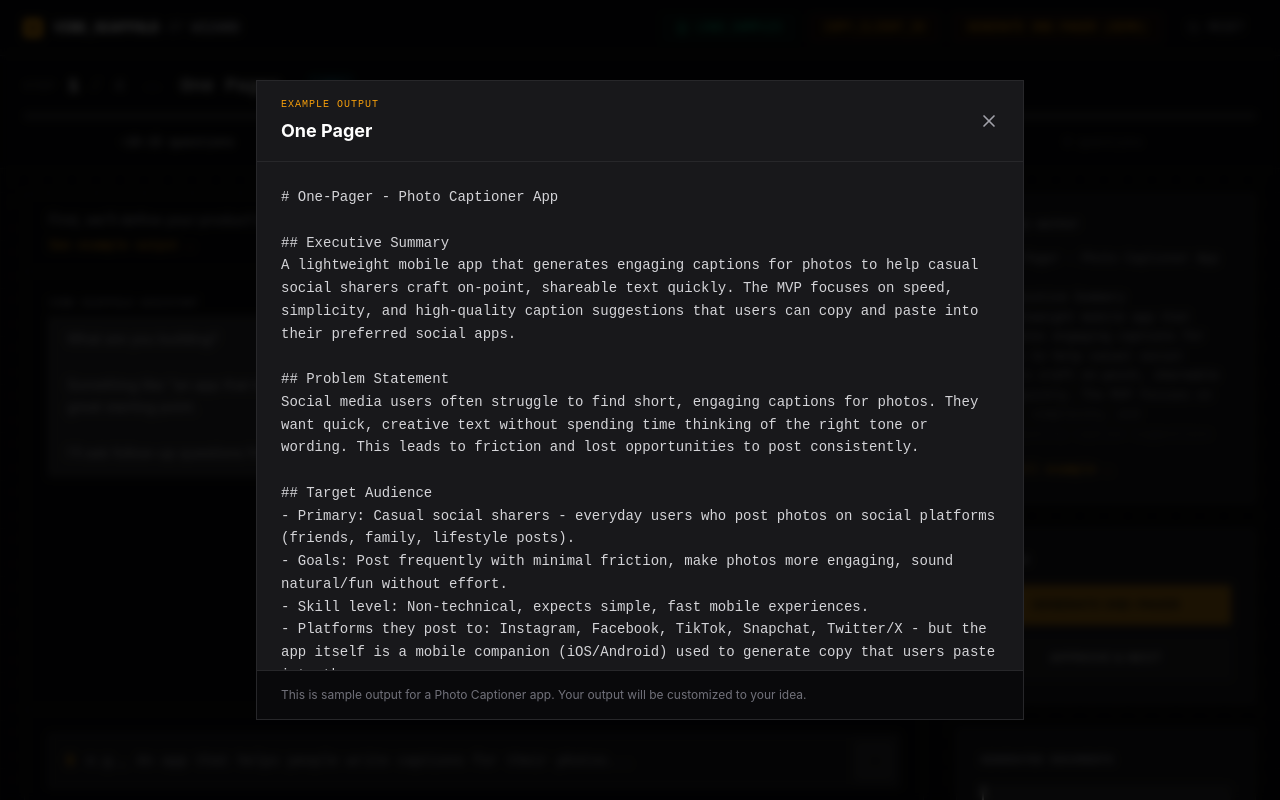
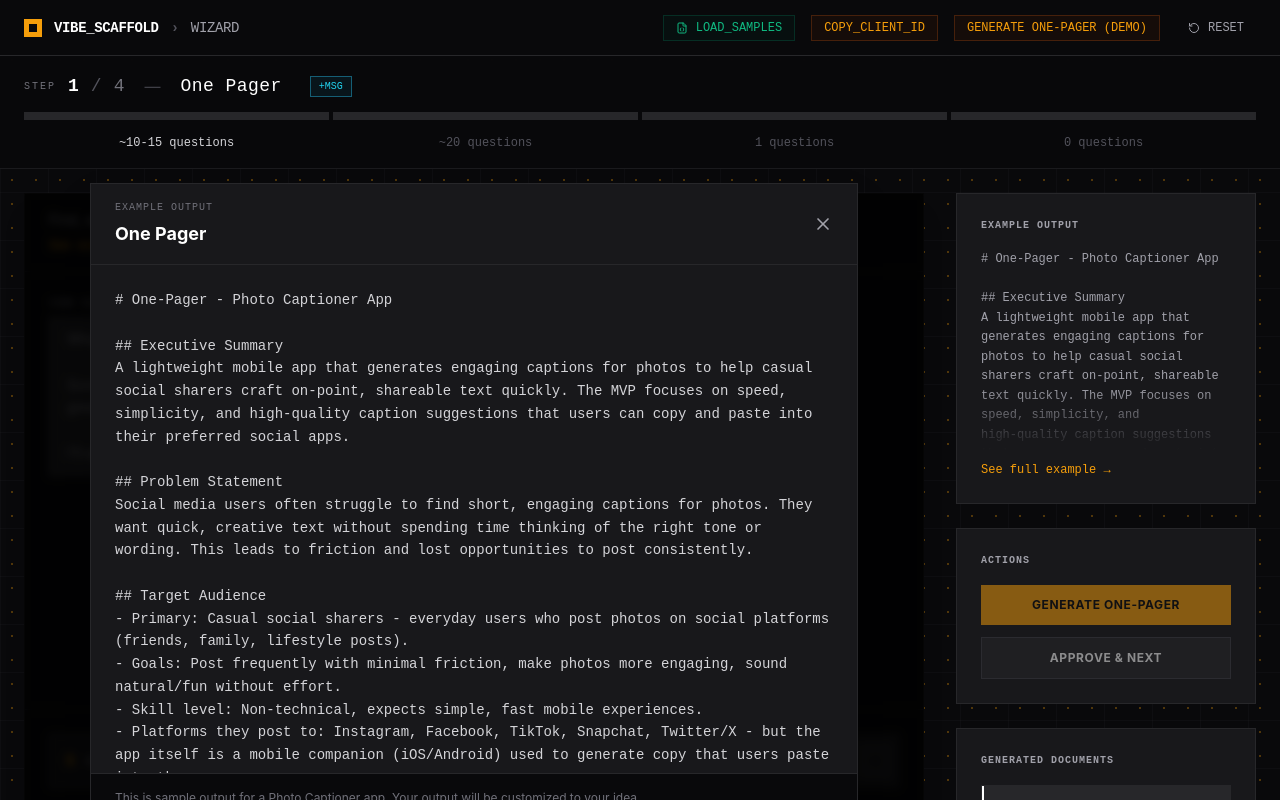
Before and after one commit to benjaminshoemaker/vibecode_spec_generator, a Next.js app: page /wizard in a window 1280 px wide. Both pictures are taken after a click on the button "See example output →". Shown: the top 800 px of the page. Built offline with nearby package versions, Linux system fonts and the light colour scheme; no server answers; the database is empty.

Commit message:
visual tweaks

```diff
--- a/app/globals.css
+++ b/app/globals.css
@@ -172,3 +172,77 @@ body {
 .card-hover-accent:hover::after {
   opacity: 1;
 }
+
+/* Entry animations for wizard page */
+@keyframes fadeSlideUp {
+  from {
+    opacity: 0;
+    transform: translateY(8px);
+  }
+  to {
+    opacity: 1;
+    transform: translateY(0);
+  }
+}
+
+@keyframes fadeSlideIn {
+  from {
+    opacity: 0;
+    transform: translateX(-8px);
+  }
+  to {
+    opacity: 1;
+    transform: translateX(0);
+  }
+}
+
+@keyframes modalEnter {
+  from {
+    opacity: 0;
+    transform: scale(0.96) translateY(8px);
+  }
+  to {
+    opacity: 1;
+    transform: scale(1) translateY(0);
+  }
+}
+
+@keyframes backdropEnter {
+  from {
+    opacity: 0;
+  }
+  to {
+    opacity: 1;
+  }
+}
+
+.animate-fadeSlideUp {
+  animation: fadeSlideUp 0.4s ease-out forwards;
+}
+
+.animate-fadeSlideIn {
+  animation: fadeSlideIn 0.4s ease-out forwards;
+}
+
+.animate-modalEnter {
+  animation: modalEnter 0.3s ease-out forwards;
+}
+
+.animate-backdropEnter {
+  animation: backdropEnter 0.2s ease-out forwards;
+}
+
+/* Staggered animation delays */
+.animate-delay-100 { animation-delay: 100ms; opacity: 0; }
+.animate-delay-150 { animation-delay: 150ms; opacity: 0; }
+.animate-delay-200 { animation-delay: 200ms; opacity: 0; }
+.animate-delay-250 { animation-delay: 250ms; opacity: 0; }
+.animate-delay-300 { animation-delay: 300ms; opacity: 0; }
+.animate-delay-350 { animation-delay: 350ms; opacity: 0; }
+.animate-delay-400 { animation-delay: 400ms; opacity: 0; }
+
+/* Slide animation for loading bar */
+@keyframes slide {
+  0% { transform: translateX(-100%); }
+  100% { transform: translateX(200%); }
+}
--- a/app/wizard/components/ChatInterface.tsx
+++ b/app/wizard/components/ChatInterface.tsx
@@ -329,7 +329,7 @@ export default function ChatInterface({
 
       {/* Input Area */}
       <div className="p-6 bg-zinc-950 border-t border-zinc-800">
-        <form onSubmit={handleSubmit} className="relative flex gap-3 bg-zinc-900 border border-zinc-700 pl-4 pr-1 py-1 focus-within:border-accent focus-within:shadow-[0_0_0_3px_rgba(245,158,11,0.15)] transition-all min-h-[48px]">
+        <form onSubmit={handleSubmit} className="relative flex gap-3 bg-zinc-900 border border-zinc-700 pl-4 pr-1 py-1 focus-within:border-zinc-500 focus-within:shadow-[0_0_0_3px_rgba(255,255,255,0.08)] transition-all duration-200 min-h-[48px]">
           <div className="flex items-center">
             <span className="text-accent font-mono text-sm select-none">$</span>
           </div>
@@ -356,7 +356,7 @@ export default function ChatInterface({
             <button
               type="submit"
               disabled={isLoading || !input.trim()}
-              className="w-10 h-10 bg-accent hover:bg-accent-light disabled:bg-zinc-800 flex items-center justify-center transition-colors flex-shrink-0"
+              className="w-10 h-10 bg-accent hover:bg-accent-light disabled:bg-zinc-800 flex items-center justify-center transition-all duration-200 flex-shrink-0 active:scale-[0.95]"
             >
               <ArrowRight className="w-4 h-4 text-zinc-950" />
             </button>
--- a/app/wizard/components/WizardProgress.tsx
+++ b/app/wizard/components/WizardProgress.tsx
@@ -71,7 +71,7 @@ export default function WizardProgress() {
   };
 
   return (
-    <div className="bg-zinc-950/95 backdrop-blur-sm border-b border-zinc-800/60 sticky top-14 z-20">
+    <div className="bg-zinc-950/95 backdrop-blur-sm border-b border-zinc-800/60 sticky top-14 z-20 animate-fadeSlideUp animate-delay-100">
       <div className="max-w-[1800px] mx-auto px-6 py-4">
         {/* Step Counter Label */}
         <div className="flex items-center gap-3 mb-3">
--- a/app/wizard/components/WizardStep.tsx
+++ b/app/wizard/components/WizardStep.tsx
@@ -153,7 +153,7 @@ export default function WizardStep({ config, stepKey, onApproveAndNext }: Wizard
           </div>
           <button
             onClick={() => setShowExampleModal(true)}
-            className="text-xs text-accent hover:text-accent-light font-mono mt-2 inline-flex items-center gap-1"
+            className="text-xs text-accent hover:text-accent-light font-mono mt-2 inline-flex items-center gap-1 transition-all duration-200"
           >
             See example output →
           </button>
@@ -177,7 +177,7 @@ export default function WizardStep({ config, stepKey, onApproveAndNext }: Wizard
       {isGenerating && !stepData.generatedDoc && (
         <div id="preview-box" className="border-t border-zinc-800 bg-zinc-950 p-8">
           <div className="flex flex-col items-center justify-center py-16">
-            <Loader2 className="w-12 h-12 text-accent animate-spin mb-6" />
+            <Loader2 className="w-12 h-12 text-white animate-spin mb-6" />
             <div className="text-sm font-mono font-bold text-white mb-2 tracking-widest">
                GENERATING_ASSETS...
             </div>
@@ -186,7 +186,7 @@ export default function WizardStep({ config, stepKey, onApproveAndNext }: Wizard
             </div>
 
             <div className="w-64 h-1 bg-zinc-800 mt-8 overflow-hidden">
-               <div className="h-full bg-accent w-1/2 animate-[slide_1s_linear_infinite]"></div>
+               <div className="h-full bg-zinc-400 w-1/2 animate-[slide_1s_linear_infinite]"></div>
             </div>
           </div>
         </div>
@@ -209,11 +209,11 @@ export default function WizardStep({ config, stepKey, onApproveAndNext }: Wizard
       )}
 
       {showExampleModal && (
-        <div className="fixed inset-0 z-50 flex items-center justify-center p-4 bg-black/80 backdrop-blur-sm">
-          <div className="bg-zinc-900 border border-zinc-800 max-w-3xl w-full max-h-[80vh] flex flex-col">
+        <div className="fixed inset-0 z-50 flex items-center justify-center p-4 bg-black/80 backdrop-blur-sm animate-backdropEnter">
+          <div className="bg-zinc-900 border border-zinc-800 max-w-3xl w-full max-h-[80vh] flex flex-col animate-modalEnter shadow-2xl">
             <div className="flex items-center justify-between px-6 py-4 border-b border-zinc-800">
               <div>
-                <div className="text-2xs font-mono text-accent uppercase tracking-widest mb-1">Example Output</div>
+                <div className="text-2xs font-mono text-zinc-500 uppercase tracking-widest mb-1">Example Output</div>
                 <div className="text-lg font-bold text-white">{config.stepName}</div>
               </div>
               <button
--- a/app/wizard/page.tsx
+++ b/app/wizard/page.tsx
@@ -221,12 +221,12 @@ export default function WizardPage() {
       <div className="relative z-10 flex flex-col min-h-screen">
 
       {/* Header */}
-      <header className="bg-zinc-950 border-b border-zinc-800 h-14 sticky top-0 z-30 px-6 flex items-center justify-between">
+      <header className="bg-zinc-950 border-b border-zinc-800 h-14 sticky top-0 z-30 px-6 flex items-center justify-between animate-fadeSlideUp">
         <div className="flex items-center gap-3">
            <div className="w-[18px] h-[18px] bg-accent flex items-center justify-center">
               <div className="w-2 h-2 bg-zinc-950"></div>
            </div>
-           <span className="font-mono text-sm font-bold text-white tracking-tight">VIBE_SCAFFOLD <span className="text-[#a1a1aa]">// WIZARD</span></span>
+           <span className="font-mono text-sm font-bold text-white tracking-tight">VIBE_SCAFFOLD <span className="text-zinc-600 mx-1">›</span> <span className="text-zinc-400 font-medium">WIZARD</span></span>
         </div>
 
         <div className="flex gap-4">
@@ -281,7 +281,7 @@ export default function WizardPage() {
       <div className="flex-1 max-w-[1800px] mx-auto w-full p-6 grid grid-cols-1 md:grid-cols-[1fr_280px] lg:grid-cols-[1fr_300px] gap-6 lg:gap-8">
 
         {/* Left Column: Interactive Wizard Area */}
-        <div className="flex flex-col h-[calc(100vh-180px)]">
+        <div className="flex flex-col h-[calc(100vh-180px)] animate-fadeSlideUp animate-delay-150">
           <div className="flex-1 bg-zinc-900 border border-zinc-800 overflow-hidden flex flex-col shadow-xl">
              <WizardStep
                 config={currentConfig}
@@ -295,7 +295,7 @@ export default function WizardPage() {
         <aside className="space-y-6 flex flex-col">
 
           {/* Example Output Panel */}
-          <div className="bg-zinc-900 border border-zinc-800 p-6 order-3 lg:order-1">
+          <div className="bg-zinc-900 border border-zinc-800 p-6 order-3 lg:order-1 animate-fadeSlideUp animate-delay-200">
             <h3 className="text-2xs font-mono font-bold text-[#a1a1aa] uppercase tracking-widest mb-4">EXAMPLE OUTPUT</h3>
 
             <div className="relative max-h-[200px] overflow-hidden">
@@ -311,14 +311,14 @@ export default function WizardPage() {
 
             <button
               onClick={() => setShowExampleModal(true)}
-              className="text-xs text-accent hover:text-accent-light font-mono mt-3 inline-flex items-center gap-1"
+              className="text-xs text-accent hover:text-accent-light font-mono mt-3 inline-flex items-center gap-1 transition-all duration-200"
             >
               See full example →
             </button>
           </div>
 
           {/* Action Card - Order 1 on mobile, Order 2 on desktop */}
-          <div className="bg-zinc-900 border border-zinc-800 p-6 lg:sticky lg:top-20 order-1 lg:order-2">
+          <div className="bg-zinc-900 border border-zinc-800 p-6 lg:sticky lg:top-20 order-1 lg:order-2 animate-fadeSlideUp animate-delay-250">
             <h3 className="text-2xs font-mono font-bold text-[#a1a1aa] uppercase tracking-widest mb-4">ACTIONS</h3>
 
             <button
@@ -329,7 +329,7 @@ export default function WizardPage() {
                 isGenerating ||
                 (currentStepKey !== 'checklist' && currentStepKey !== 'agentsMd' && !steps[currentStepKey].chatHistory.some(msg => msg.role === 'user'))
               }
-              className="w-full mb-3 py-3 px-4 bg-accent hover:bg-accent-light text-zinc-950 text-xs font-bold uppercase tracking-wider transition-all flex items-center justify-center gap-2 disabled:opacity-50 disabled:cursor-not-allowed hover:-translate-y-px hover:shadow-[0_4px_16px_rgba(245,158,11,0.15)]"
+              className="w-full mb-3 py-3 px-4 bg-accent hover:bg-accent-light text-zinc-950 text-xs font-bold uppercase tracking-wider transition-all duration-200 flex items-center justify-center gap-2 disabled:opacity-50 disabled:cursor-not-allowed hover:-translate-y-px hover:shadow-[0_4px_16px_rgba(245,158,11,0.15)] active:scale-[0.98] active:translate-y-px"
             >
               {isGenerating && (
                 <div className="w-3 h-3 border-2 border-amber-400 border-t-zinc-900 rounded-full animate-spin"></div>
@@ -340,14 +340,14 @@ export default function WizardPage() {
             <button
               onClick={handleApproveAndNext}
               disabled={!steps[currentStepKey].generatedDoc}
-              className="w-full py-3 px-4 bg-zinc-800 hover:bg-zinc-700 text-white border border-zinc-700 hover:border-accent hover:text-accent text-xs font-bold uppercase tracking-wider transition-all flex items-center justify-center gap-2 disabled:opacity-50 disabled:cursor-not-allowed"
+              className="w-full py-3 px-4 bg-zinc-800 hover:bg-zinc-700 text-white border border-zinc-700 hover:border-accent hover:text-accent text-xs font-bold uppercase tracking-wider transition-all duration-200 flex items-center justify-center gap-2 disabled:opacity-50 disabled:cursor-not-allowed active:scale-[0.98] active:translate-y-px"
             >
               {currentStep === 4 ? "FINALIZE" : "APPROVE & NEXT"}
             </button>
           </div>
 
           {/* Progress Card - Order 2 on mobile, Order 3 on desktop */}
-          <div className="bg-zinc-900 border border-zinc-800 p-6 order-2 lg:order-3">
+          <div className="bg-zinc-900 border border-zinc-800 p-6 order-2 lg:order-3 animate-fadeSlideUp animate-delay-300">
             <h3 className="text-2xs font-mono font-bold text-[#a1a1aa] uppercase tracking-widest mb-4">GENERATED DOCUMENTS</h3>
 
             <div className="space-y-px bg-zinc-800 border border-zinc-800">
@@ -431,11 +431,11 @@ export default function WizardPage() {
 
       {/* Example Output Modal */}
       {showExampleModal && (
-        <div className="fixed inset-0 z-50 flex items-center justify-center p-4 bg-black/80 backdrop-blur-sm">
-          <div className="bg-zinc-900 border border-zinc-800 max-w-3xl w-full max-h-[80vh] flex flex-col">
+        <div className="fixed inset-0 z-50 flex items-center justify-center p-4 bg-black/80 backdrop-blur-sm animate-backdropEnter">
+          <div className="bg-zinc-900 border border-zinc-800 max-w-3xl w-full max-h-[80vh] flex flex-col animate-modalEnter shadow-2xl">
             <div className="flex items-center justify-between px-6 py-4 border-b border-zinc-800">
               <div>
-                <div className="text-2xs font-mono text-accent uppercase tracking-widest mb-1">Example Output</div>
+                <div className="text-2xs font-mono text-zinc-500 uppercase tracking-widest mb-1">Example Output</div>
                 <div className="text-lg font-bold text-white">{currentConfig.stepName}</div>
               </div>
               <button
```
Also changed, not shown: app/wizard/components/FinalInstructionsModal.tsx (+5 -5 lines).
